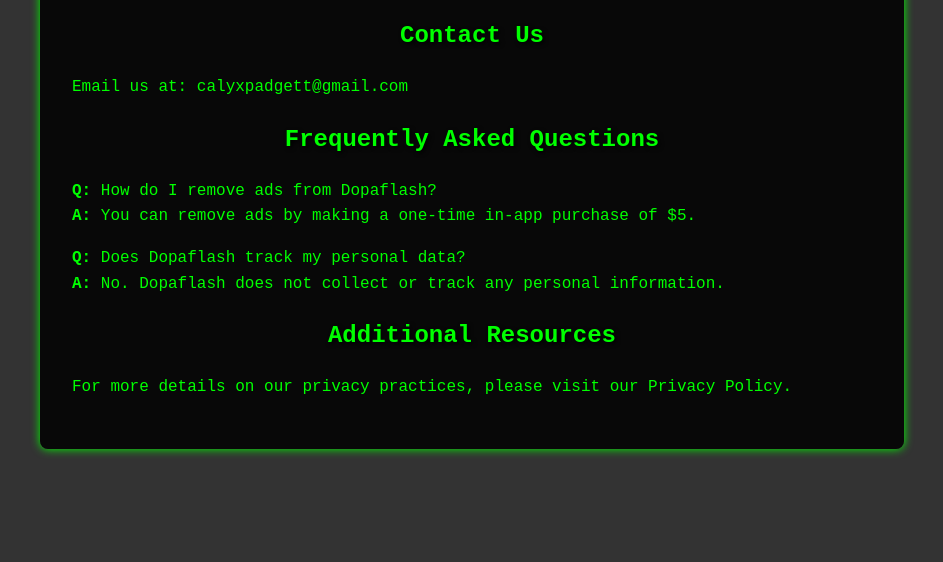
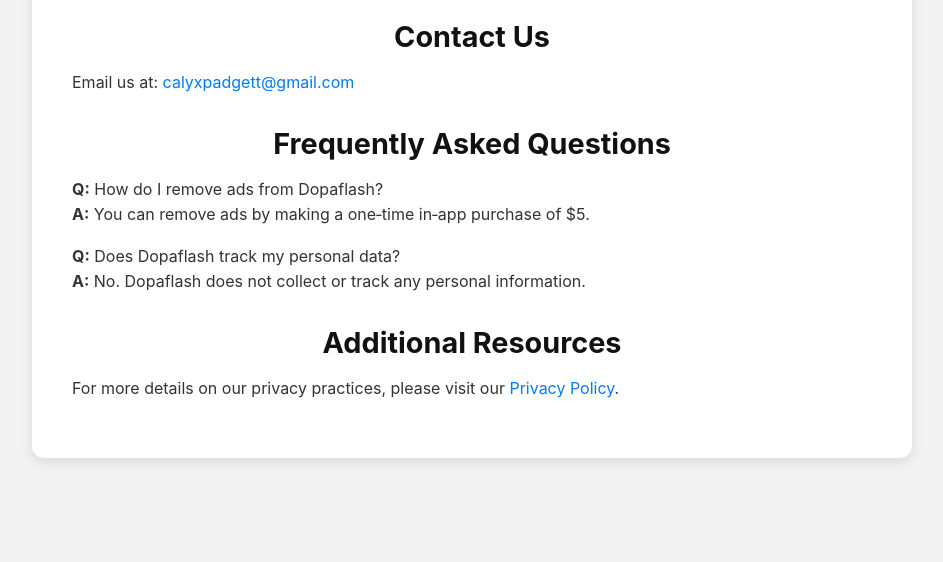
Before and after one commit to calyxpadgett/calyxpadgett.github.io, a plain HTML site: page support.html in a window 1280 px wide. Shown: the part 238-800 px from the top of the page, without its empty margins (168-1111 px from the left). Drawn offline with Linux system fonts and the light colour scheme.

Commit message:
rethemed

```diff
--- a/support.html
+++ b/support.html
@@ -6,34 +6,44 @@
   <title>Support - Dopaflash</title>
   <style>
     body {
-      background: #333333; /* Dark grey background */
-      color: #00ff00;
-      font-family: 'Courier New', Courier, monospace;
+      background-color: #f2f2f2;
+      font-family: -apple-system, BlinkMacSystemFont, "Segoe UI", Roboto, Helvetica, Arial, sans-serif;
+      color: #333;
       margin: 0;
       padding: 0;
-      line-height: 1.6;
     }
     .container {
-      background-color: rgba(0, 0, 0, 0.85);
-      padding: 2rem;
-      margin: 2rem auto;
+      background-color: #fff;
+      border-radius: 12px;
+      box-shadow: 0 4px 12px rgba(0, 0, 0, 0.1);
       max-width: 800px;
-      border-radius: 8px;
-      box-shadow: 0 0 10px #00ff00;
+      margin: 40px auto;
+      padding: 40px;
     }
     h1, h2 {
       text-align: center;
-      text-shadow: 2px 2px 4px #000;
+      color: #111;
+    }
+    h1 {
+      font-size: 2.5em;
+      margin-bottom: 20px;
+    }
+    h2 {
+      font-size: 1.8em;
+      margin-top: 30px;
+      margin-bottom: 10px;
+    }
+    p {
+      line-height: 1.6;
+      margin-bottom: 1em;
+      text-align: left;
     }
     a {
-      color: #00ff00;
+      color: #007aff;
       text-decoration: none;
     }
     a:hover {
       text-decoration: underline;
-    }
-    p {
-      margin-bottom: 1rem;
     }
   </style>
 </head>
@@ -61,7 +71,7 @@
 
     <h2>Additional Resources</h2>
     <p>
-      For more details on our privacy practices, please visit our <a href="https://calyxpadgett.github.io/privacy-policy/">Privacy Policy</a>.
+      For more details on our privacy practices, please visit our <a href="https://calyxpadgett.github.io/">Privacy Policy</a>.
     </p>
   </div>
 </body>
```
Also changed, not shown: index.html (+54 -26 lines).
